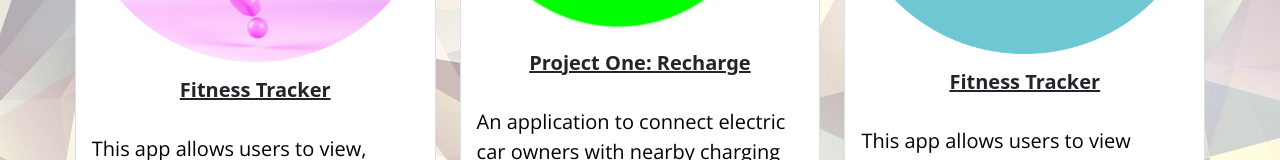
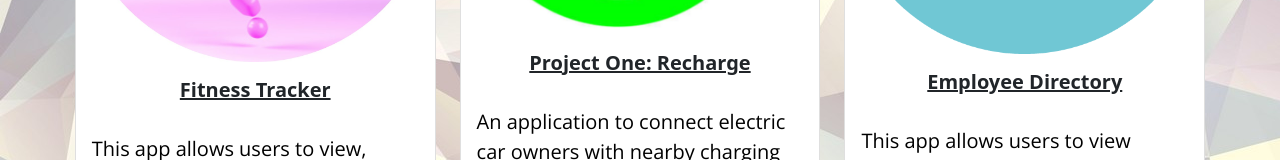
Before and after one commit to markkimeyer/reactProfile, a React (Create React App) app in the folder client/: page /gallery in a window 1280 px wide. Shown: the part 1202-1362 px from the top of the page. Built offline with nearby package versions, Linux system fonts and the light colour scheme.

Commit message:
live page links

```diff
--- a/client/package.json
+++ b/client/package.json
@@ -2,12 +2,14 @@
   "name": "app-base",
   "version": "0.1.0",
   "private": true,
+  "homepage": "https://markkimeyer.io/reactProfile/Home",
   "dependencies": {
     "@testing-library/jest-dom": "^5.11.4",
     "@testing-library/react": "^11.1.0",
     "@testing-library/user-event": "^12.1.10",
     "axios": "^0.21.1",
     "bootstrap": "^4.6.0",
+    "gh-pages": "^3.1.0",
     "react": "^17.0.2",
     "react-dom": "^17.0.2",
     "react-router-dom": "^5.2.0",
@@ -15,6 +17,8 @@
     "web-vitals": "^1.0.1"
   },
   "scripts": {
+    "predeploy": "npm run build",
+    "deploy": "gh-pages -d build",
     "start": "react-scripts start",
     "build": "react-scripts build",
     "test": "react-scripts test",
--- a/client/src/components/Card/index.js
+++ b/client/src/components/Card/index.js
@@ -6,7 +6,7 @@ function Card(props) {
     return (
         <div class="col-lg-4 col-md-6 col-sm-12">
             <div class="card project-card">
-                <img className="img-fluid card-img-top project-img" src={props.image} alt={props.alt}  href={props.live}/>
+               <a href={props.live}><img className="img-fluid card-img-top project-img" src={props.image} alt={props.alt}/></a>
                 <div className="card-body">
                     <h5 className="card-title"
                     style={{textDecorationLine: 'underline', textAlign: 'center', fontWeight: 'bold'}}>{props.title}</h5>
--- a/client/src/data/projects.js
+++ b/client/src/data/projects.js
@@ -40,7 +40,7 @@ export default [
     {
         "image": "/Images/caricon.jpg",
         "alt": "Recharge",
-        "live": "https://markkimeyer.github.io/daily-planner/",
+        "live": "https://markkimeyer.github.io/RechargeCarApp/",
          "title": "Project One: Recharge",
          "description": "An application to connect electric car owners with nearby charging stations. Myself and 3 others created this app using Ajax calls from several APIs.",
         "repo": "https://github.com/markkimeyer/RechargeCarApp"
@@ -49,7 +49,7 @@ export default [
         "image": "/Images/EMPdirect.png",
         "alt": "Employee Directory",
         "live": "https://markkimeyer.github.io/new-employee-directory/",
-         "title": "Fitness Tracker",
+         "title": "Employee Directory",
          "description": "This app allows users to view employees in a directory containing an image, first and last name, phone number, email address, and date of birth. The employees can be sorted in ascending or descending order by name, phone, or date of birth. There is also a search box that can be used to filter employeees by name as the name is typed.",
         "repo": "https://github.com/markkimeyer/new-employee-directory"
     },
```
Also changed, not shown: 59 other files (tests, documents, lock files or other folders).
